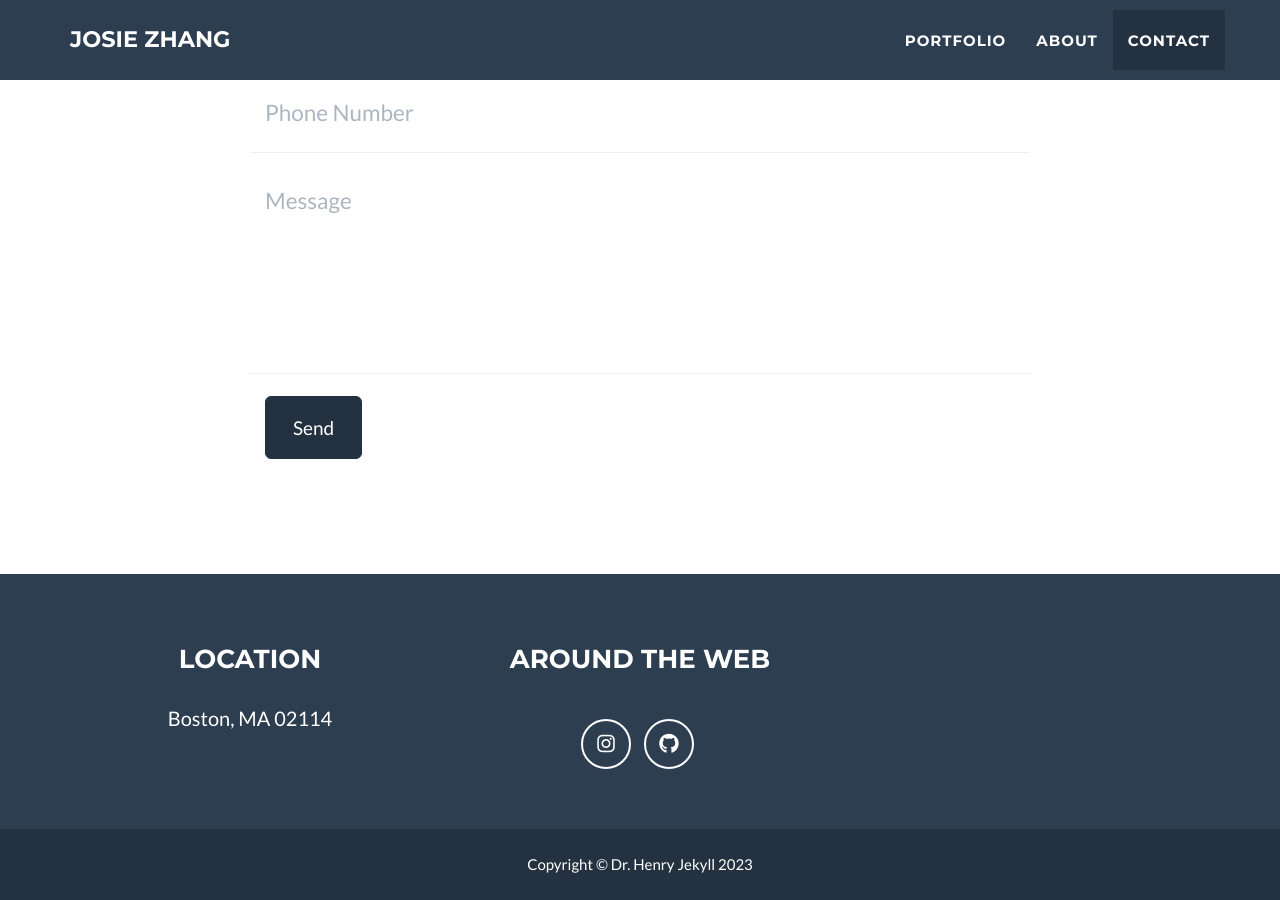
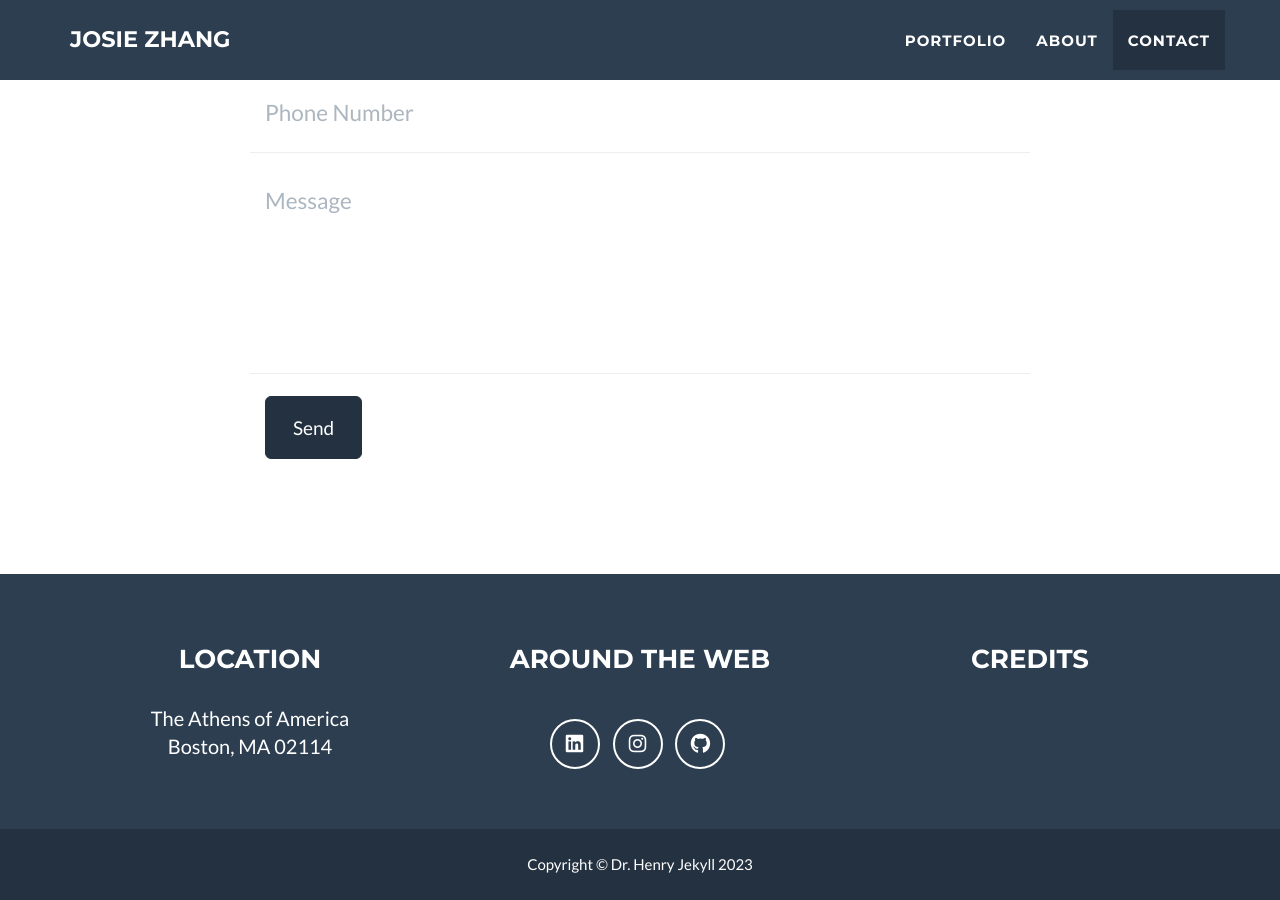
Before and after one commit to jiayuezhang84/jiayuezhang84.github.io, a Jekyll site: the page built from _posts/2014-07-18-project-1.markdown, in a window 1280 px wide and 900 px high, scrolled down 2337 px. Built offline with Jekyll 4.4.1, drawn with Linux system fonts in a browser that asks for light colours.

Commit message:
Update _config.yml

```diff
--- a/_config.yml
+++ b/_config.yml
@@ -35,11 +35,12 @@ footer:
   copyright: Dr. Henry Jekyll
   location: Location
   social: Around the Web
-  contact: Credit
-
+  credits: Credits
 
 # Social networks usernames (many more available: google-plus, flickr, dribbble, pinterest, instagram, tumblr, linkedin, etc.)
 social:
+  - title: linkedin
+    url: http://www.linkedin.com/in/josie-zhang
   - title: instagram
     url: https://www.instagram.com/josie_jyz/
   - title: github
@@ -47,10 +48,11 @@ social:
 
 # Postal address (add as many lines as necessary)
 address:
+  - line: The Athens of America
   - line: Boston, MA 02114
-contact:
-  - line: Email
-  - line: josiezhang84@gmail.com
+
+# Credits content
+contact: Josiezhang84@gmail.com
 
 # Build settings
 markdown: kramdown
```
